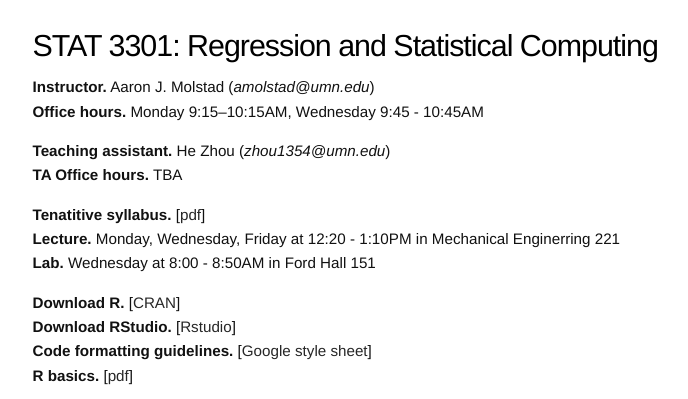
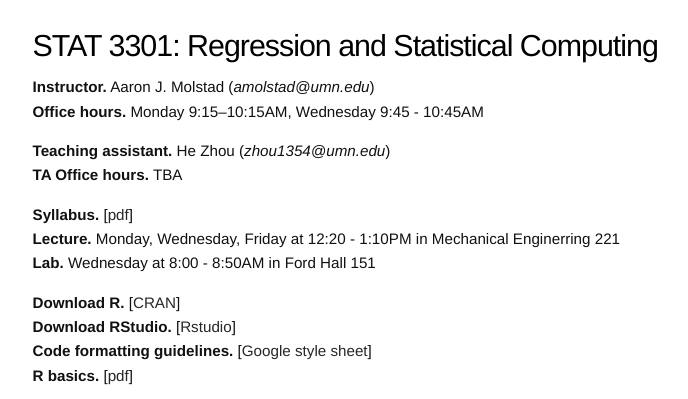
Before and after one commit to ajmolstad/ajmolstad.github.io, a Jekyll site: the page built from F23_STAT3301.md, in a window 1280 px wide. Shown: the top 399 px of the page, without its empty margins (275-963 px from the left). Built offline with Jekyll 4.4.1, drawn with Linux system fonts in a browser that asks for light colours.

Commit message:
Update F23_STAT3301.md

```diff
--- a/F23_STAT3301.md
+++ b/F23_STAT3301.md
@@ -11,7 +11,7 @@ permalink: /F23_STAT3301/
 **Teaching assistant.** He Zhou (*zhou1354@umn.edu*)
 **TA Office hours.** TBA
 
-**Tenatitive syllabus.** [[pdf](https://canvas.umn.edu/files/37411898/download?download_frd=1)]
+**Syllabus.** [[pdf](https://canvas.umn.edu/files/37523509/download?download_frd=1)]
 **Lecture.** Monday, Wednesday, Friday at 12:20 - 1:10PM in Mechanical Enginerring 221
 **Lab.** Wednesday at 8:00 - 8:50AM in Ford Hall 151
 
```
